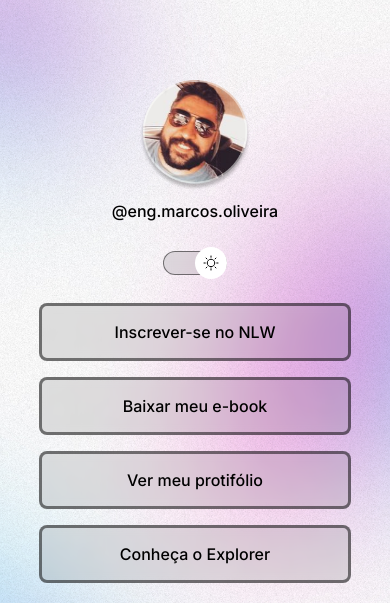
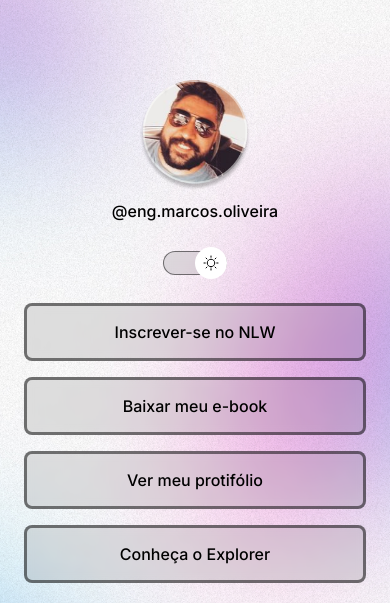
Before and after one commit to DevMarcosOliveira/Projeto-Discover, a plain HTML site: page index.html in a window 390 px wide. Shown: the top 603 px of the page. Drawn offline with nearby package versions, Linux system fonts and the light colour scheme.

Commit message:
change background based on media queries

```diff
--- a/index.html
+++ b/index.html
@@ -37,7 +37,7 @@
         </li>
 
         <li>
-          <a href="https://github.com/marcosoliveira" target="_blank"
+          <a href="https://github.com/DevMarcosOliveira" target="_blank"
             >Ver meu protifólio</a
           >
         </li>
--- a/style.css
+++ b/style.css
@@ -29,6 +29,7 @@ body {
   background-repeat: no-repeat;
   background-position: top center;
   background-size: cover;
+  height: 100vh;
 }
 
 body * {
@@ -38,7 +39,8 @@ body * {
 
 /* container */
 #container {
-  width: 360px;
+  width: 100%;
+  max-width: 588px;
   height: 712px;
 
   margin: 56px auto;
@@ -169,3 +171,14 @@ footer {
   text-align: center;
   font-size: 14px;
 }
+
+/* media queries */
+@media (min-width: 700px) {
+  :root {
+    --bg-url: url(./assets/bg-desktop.jpg);
+  }
+
+  .light {
+    --bg-url: url(./assets/bg-desktop-light.jpg);
+  }
+}
```
